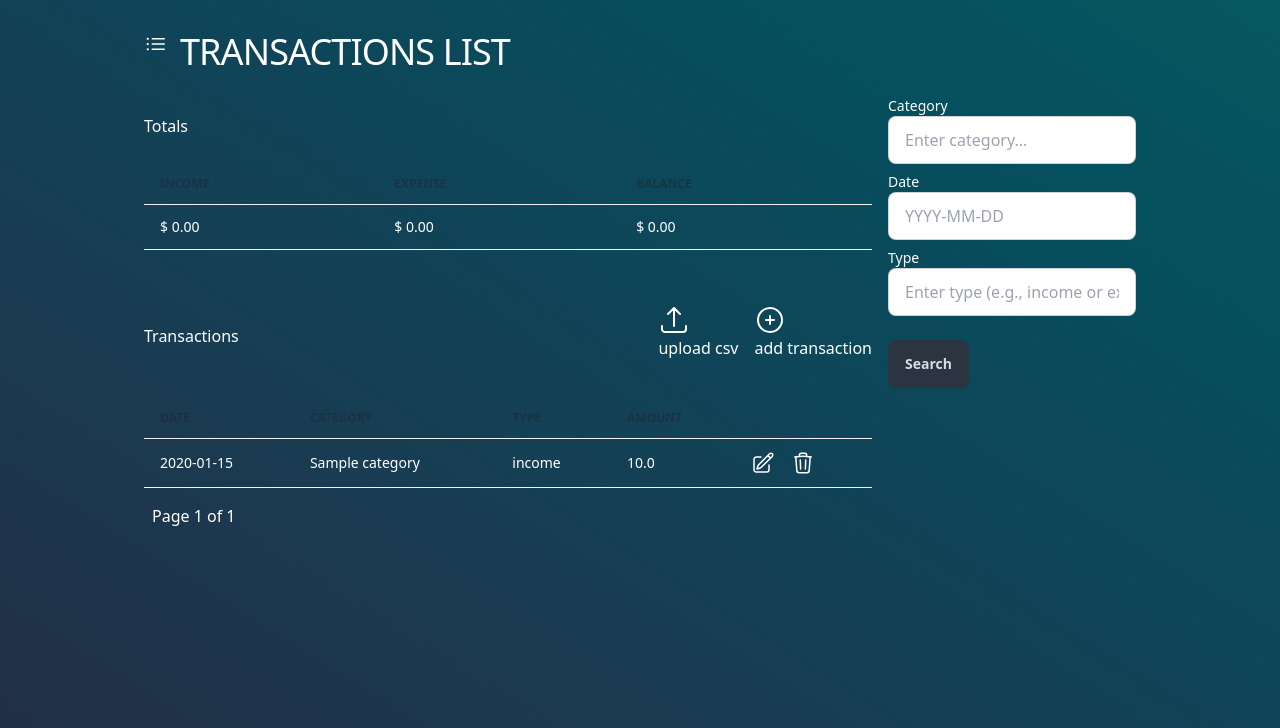
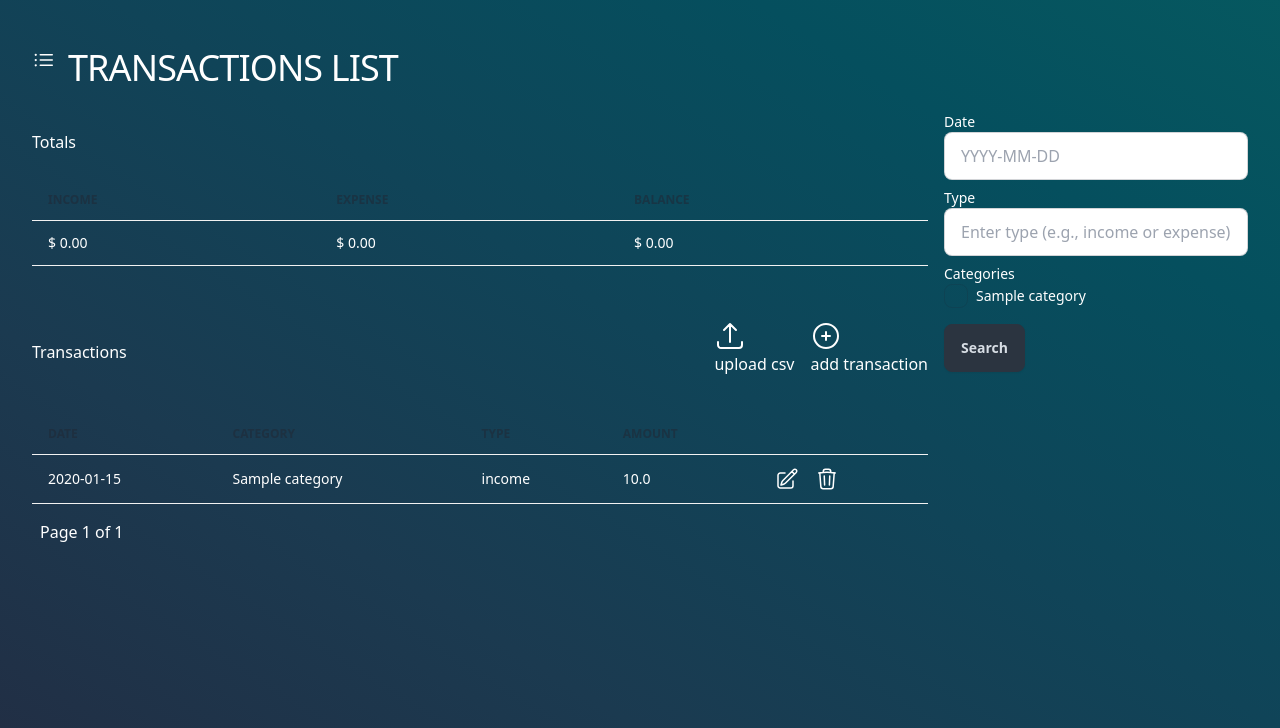
Before and after one commit to manolisfcb/FinanceTracker, a Flask app: page /transactions in a window 1280 px wide. Shown: the part 72-800 px from the top of the page. Run offline with Flask 3, Linux system fonts and the light colour scheme; a user stored in the database is signed in; tables that the repository leaves empty hold one stand-in row (values such as "Sample post"); parts of the project's set-up code (start-up, migrations or seed data) failed here and were passed over; some libraries are stand-ins or nearby versions.

Commit message:
Add category pie chart functionality and enhance transaction filtering; update UI for transactions and charts

```diff
--- a/src/resources/charting.py
+++ b/src/resources/charting.py
@@ -8,3 +8,7 @@ def plot_income_expense_bar_char(df: DataFrame):
     fig = px.bar(x=x_vals, y=y_vals, labels={'x': 'Type', 'y': 'Amount'}, title='Income vs Expense')
 
     return fig
+
+def plot_category_pie_chart(df: DataFrame):
+    fig = px.pie(df, names='category_id', values='amount', title=f'Category Distribution for {df.type.values[0]}')
+    return fig
--- a/src/routes/transactions.py
+++ b/src/routes/transactions.py
@@ -20,10 +20,9 @@ from src.utils.filter import filter_by_columns_ilike
 
 
 @main_bp.route('/transactions', methods=['GET'])
-@main_bp.route('/transactions', methods=['GET'])
 def transactions():
     # Recuperar filtros enviados por el formulario
-    category = request.args.get('category', '').strip()
+    category = request.args.getlist('categories')
     date = request.args.get('date', '').strip()
     transaction_type = request.args.get('type', '').strip()
     page = request.args.get('page', 1, type=int)  # Página actual, predeterminado: 1
@@ -34,16 +33,17 @@ def transactions():
 
     # Aplicar filtros dinámicamente
     filterss=[
-        {'column': 'user_id', 'value': current_user.id, 'model': TransactionModel},
+        {'column': 'user_id', 'value': [current_user.id], 'model': TransactionModel},
         {'column': 'name', 'value': category, 'model': Category},
-        {'column': 'date', 'value': date, 'model': TransactionModel},
-        {'column': 'type', 'value': transaction_type, 'model': TransactionType}
+        {'column': 'date', 'value': [date], 'model': TransactionModel},
+        {'column': 'type', 'value': [transaction_type], 'model': TransactionModel}
     ]
 
     filters = filter_by_columns_ilike(filterss)
 
     # Aplicar todos los filtros
     query = query.filter(*filters)
+    all_categories = Category.query.filter().all()
 
     # Paginación
     pagination = query.paginate(page=page, per_page=per_page, error_out=False)
@@ -53,7 +53,9 @@ def transactions():
     context = {
         'transactions': transactions,
         'pagination': pagination,
-        'totals': totals
+        'totals': totals,
+        'categories': all_categories,
+        'filters': filterss
     }
 
     # Renderizar la página con HTMX si se usa
--- a/src/templates/base.html
+++ b/src/templates/base.html
@@ -36,7 +36,7 @@
         </div>
     </nav> -->
 
-    <div class="max-w-screen-lg mx-auto p-4">
+    <div class="max-w-screen-xl mx-auto p-8">
         {% block content %}
 
 
--- a/src/templates/partials/transaction_table.html
+++ b/src/templates/partials/transaction_table.html
@@ -51,6 +51,9 @@
                 </a>
         </div>
     </div>
+
+
+
     <table class="table">
         <thead class="text-xs text-white uppercase">
             <tr>
@@ -97,5 +100,27 @@
         </tbody>
     </table>
 
+    <div class="pagination mt-4">
+        {% if pagination.has_prev %}
+            <button
+                hx-get="?page={{ pagination.prev_num }}{% for key, values in request.args.lists() %}{% for value in values %}&{{ key }}={{ value|urlencode }}{% endfor %}{% endfor %}"
+                class="btn btn-neutral"
+                hx-target="#transaction-container"
+                hx-swap="outerHTML">Previous</button>
+        {% endif %}
+
+        <span class="mx-2">Page {{ pagination.page }} of {{ pagination.pages }}</span>
+
+        {% if pagination.has_next %}
+            <button
+                hx-get="?page={{ pagination.next_num }}{% for key, values in request.args.lists() %}{% for value in values %}&{{ key }}={{ value|urlencode }}{% endfor %}{% endfor %}"
+                class="btn btn-neutral"
+                hx-target="#transaction-container"
+                hx-swap="outerHTML">Next</button>
+        {% endif %}
+    </div>
+
+
+
 </div>
 <!-- Navigation section for pagination controls -->
--- a/src/templates/transactions.html
+++ b/src/templates/transactions.html
@@ -44,28 +44,11 @@
              <!-- 3 de cuatro columnas para la tabla   -->
              <div class = "col-span-3 me-4 " >
                 {% include 'partials/transaction_table.html' %}
-                <div class="pagination mt-4">
-                    {% if pagination.has_prev %}
-                        <a href="?page={{ pagination.prev_num }}" class="btn btn-neutral">Previous</a>
-                    {% endif %}
-
-                    <span class="mx-2">Page {{ pagination.page }} of {{ pagination.pages }}</span>
-
-                    {% if pagination.has_next %}
-                        <a href="?page={{ pagination.next_num }}" class="btn btn-neutral">Next</a>
-                    {% endif %}
-                </div>
-
              </div>
 
             <!-- 1 de cuatro columnas para el formulario de filtros -->
         <div class = "col-span-1">
             <form hx-get="/transactions" hx-target="#transaction-container" hx-swap="outerHTML">
-                <!-- Category Filter -->
-                <div class="mb-2 form-control">
-                    <label for="category" class="text-white text-sm">Category</label>
-                    <input type="text" name="category" id="category" class="input input-bordered" placeholder="Enter category..." />
-                </div>
 
                 <!-- Date Filter -->
                 <div class="mb-2 form-control">
@@ -78,6 +61,16 @@
                     <label for="type" class="text-white text-sm">Type</label>
                     <input type="text" name="type" id="type" class="input input-bordered" placeholder="Enter type (e.g., income or expense)..." />
                 </div>
+                    <!-- Category Filter -->
+                    <div class="form-control">
+                        <label for="categories" class="text-white text-sm">Categories</label>
+                        {% for categ in categories %}
+                        <div class="flex items-center space-x-2">
+                            <input type="checkbox" id="category-{{ categ.id }}" name="categories" value="{{ categ.name }}" class="checkbox" />
+                            <label for="category-{{ categ.id }}" class="text-sm">{{ categ.name }}</label>
+                        </div>
+                        {% endfor %}
+                    </div>
 
                 <button type="submit" class="btn btn-neutral mt-4">Search</button>
             </form>
--- a/src/templates/transactions_charts.html
+++ b/src/templates/transactions_charts.html
@@ -36,9 +36,9 @@
 </h1>
 <div class = "relative overflow-x-auto text-white">
 
-    <div class = "flex flex-col-reverse md:grid md:grid-cols-4 md:gap4">
+    <div class = "flex flex-col-reverse md:grid md:grid-cols-6 md:gap6">
          <!-- 3 de cuatro columnas para la tabla   -->
-         <div class = "col-span-3 me-4 ">
+         <div class = "col-span-5 me-4 ">
             <div id = "transaction-container-char">
                 {% include 'partials/transaction_chart.html' %}
             </div>
@@ -57,7 +57,7 @@
             <!-- Date Filter -->
             <div class="mb-2 form-control">
                 <label for="date" class="text-white text-sm">Date</label>
-                <input type="text" name="date" id="date" class="input input-bordered" placeholder="YYYY-MM-DD" />
+                <input type="date" name="date" id="date" class="input input-bordered" placeholder="YYYY-MM-DD" />
             </div>
 
             <!-- Type Filter -->
--- a/src/utils/filter.py
+++ b/src/utils/filter.py
@@ -1,7 +1,7 @@
 from sqlalchemy import and_, case, func
 from src.models.Transaction import TransactionModel, TransactionType
 
-
+from sqlalchemy import or_
 def filter(qs, filter, relation=None):
     """
     Function to filter a model with a dictionary
@@ -21,11 +21,15 @@ def filter_by_columns_ilike(filters):
         if filter['value']:
             column = getattr(filter['model'], filter['column'])
             if column is not None:
-                output_filter.append(column.ilike(f"%{filter['value']}%"))
-            else:
-                continue
-        else:
-            continue
+                # Accumula filtros para el valor actual
+                like_conditions = []
+                for col_name in filter['value']:
+                    like_conditions.append(column.ilike(f"%{col_name}%"))
+
+                # Usamos un operador OR (|) para combinar las condiciones
+                combined_filter = or_(*like_conditions)
+                output_filter.append(combined_filter)
+
     return output_filter
 
 
```
Also changed, not shown: src/routes/transactions_charts.py (+6 -1 lines), src/templates/partials/transaction_chart.html (+11 -10 lines).
